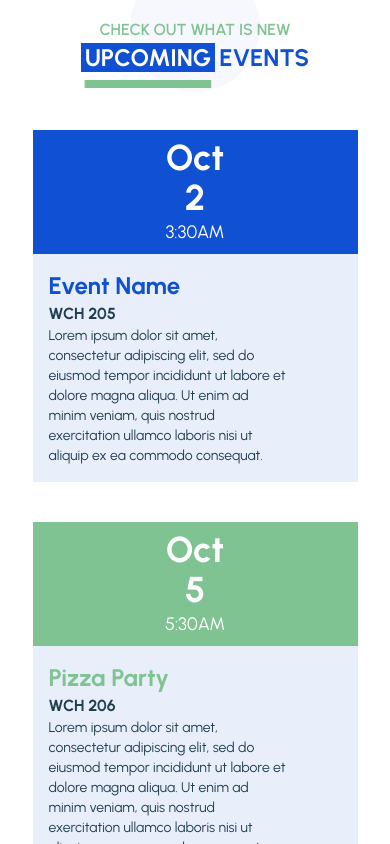
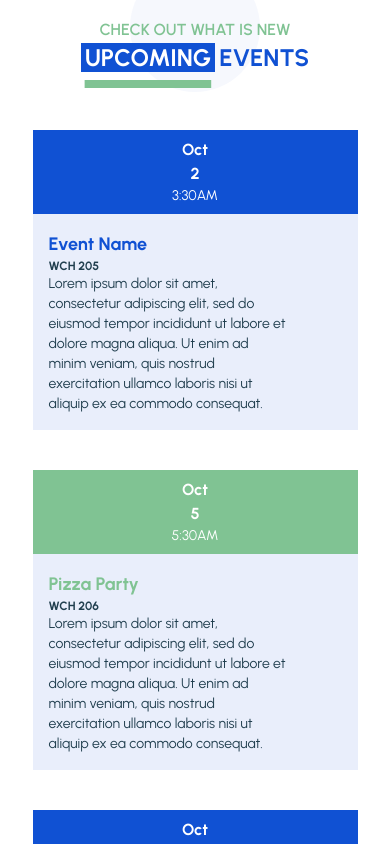
Before and after one commit to acm-ucr/ewb-website, a Next.js app: page / in a window 390 px wide. Shown: the part 4700-5544 px from the top of the page. Built offline with nearby package versions, Linux system fonts and the light colour scheme.

Commit message:
fix style

```diff
--- a/src/app/events/page.js
+++ b/src/app/events/page.js
@@ -34,6 +34,13 @@ const EvnetsPage = () => {
               ? new Date(event.start.dateTime)
               : new Date(event.start.date + "T00:00:00-07:00"),
             end: new Date(event.end.dateTime || event.end.date),
+            eventColor: event.description
+              ?.toLowerCase()
+              .startsWith("general meeting")
+              ? "blue-100"
+              : event.description?.toLowerCase().startsWith("social")
+              ? "blue"
+              : "green",
             color: event.description
               ?.toLowerCase()
               .startsWith("general meeting")
@@ -47,10 +54,8 @@ const EvnetsPage = () => {
   }, []);
   return (
     <>
-      <div className="w-10/12">
-        <CalendarEvent events={events} />
-        <EventDescriptions events={events} />
-      </div>
+      <CalendarEvent events={events} />
+      <EventDescriptions events={events} />
     </>
   );
 };
--- a/src/components/events/EventDescriptions.jsx
+++ b/src/components/events/EventDescriptions.jsx
@@ -1,16 +1,26 @@
-import EventDescription from "./EventDescription";
 import Title from "../Title";
+import Event from "../home/Event";
 
 const EventDescriptions = ({ events }) => {
   const upcomingEvents = events.filter((event) => event.end > new Date());
   return (
-    <div className="w-full flex-col flex">
+    <div className="flex-col flex w-10/12 md:w-2/3 lg:w-1/2 items-center justify-center gap-3">
       <Title title="Upcoming Events" />
-      <div className="self-center w-9/12">
+      <div className="flex-col flex w-full items-center justify-center gap-3 my-5">
         {upcomingEvents.length > 0 ? (
-          upcomingEvents.map((event, index) => (
-            <EventDescription key={index} event={event} index={index} />
-          ))
+          upcomingEvents
+            .slice(0, 3)
+            .map((event, index) => (
+              <Event
+                key={index}
+                start={event.start}
+                end={event.end}
+                location={event.location}
+                name={event.name}
+                descripton={event.description}
+                color={event.eventColor}
+              />
+            ))
         ) : (
           <p className="text-lg w-full text-center font-bold text-black mt-5">
             no upcoming events
--- a/src/components/home/Event.jsx
+++ b/src/components/home/Event.jsx
@@ -19,15 +19,19 @@ const Event = ({ start, end, location, name, descripton, color }) => {
       className="relative bg-ewb-blue-100 flex flex-col md:flex-row w-full font-bold"
     >
       <div
-        className={`text-4xl text-white text-center w-full md:w-1/3 lg:w-1/4 md:aspect-square flex flex-col items-center justify-center py-2 ${COLORS[color].bg}`}
+        className={`text-base md:text-4xl text-center w-full md:w-1/3 lg:w-1/4 md:aspect-square flex flex-col items-center justify-center py-2 ${COLORS[color].bg}`}
       >
         <div>{start.toString().split(" ")[1]}</div>
         <div>{start.getDate()}</div>
-        <div className="font-normal text-lg">{getTimeString(start)}</div>
+        <div className="font-normal text-sm md:text-lg">
+          {getTimeString(start)}
+        </div>
       </div>
       <div className="p-3 w-5/6 text-ewb-black ">
-        <div className={`text-2xl ${COLORS[color].text}`}>{name}</div>
-        <div className="text-base">{location}</div>
+        <div className={`text-lg md:text-2xl ${COLORS[color].text}`}>
+          {name}
+        </div>
+        <div className="text-xs md:text-base">{location}</div>
         <div className="text-sm md:text-base font-normal">{descripton}</div>
       </div>
     </motion.div>
--- a/src/data/colors.js
+++ b/src/data/colors.js
@@ -1,10 +1,14 @@
 export const COLORS = {
   blue: {
-    bg: "bg-ewb-blue-200",
+    bg: "bg-ewb-blue-200 text-white",
+    text: "text-ewb-blue-200",
+  },
+  "blue-100": {
+    bg: "bg-ewb-blue-200 text-white",
     text: "text-ewb-blue-200",
   },
   green: {
-    bg: "bg-ewb-green",
+    bg: "bg-ewb-green text-white",
     text: "text-ewb-green",
   },
 };
```
